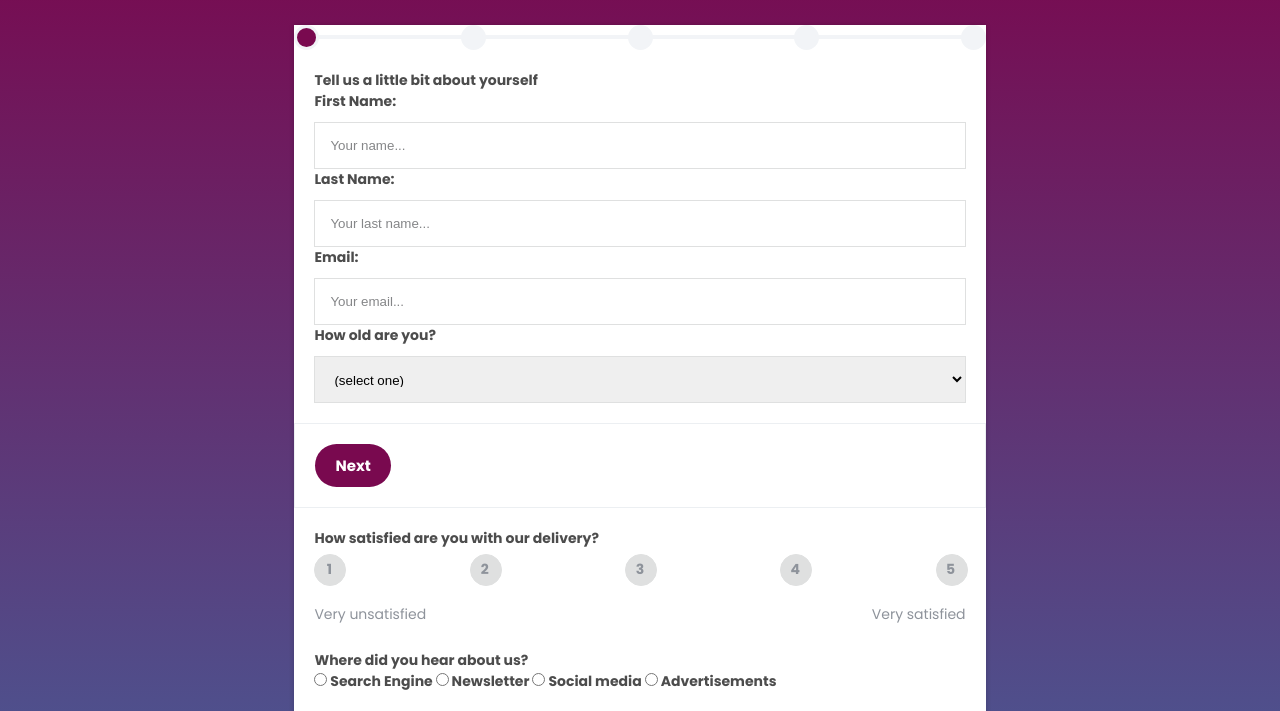
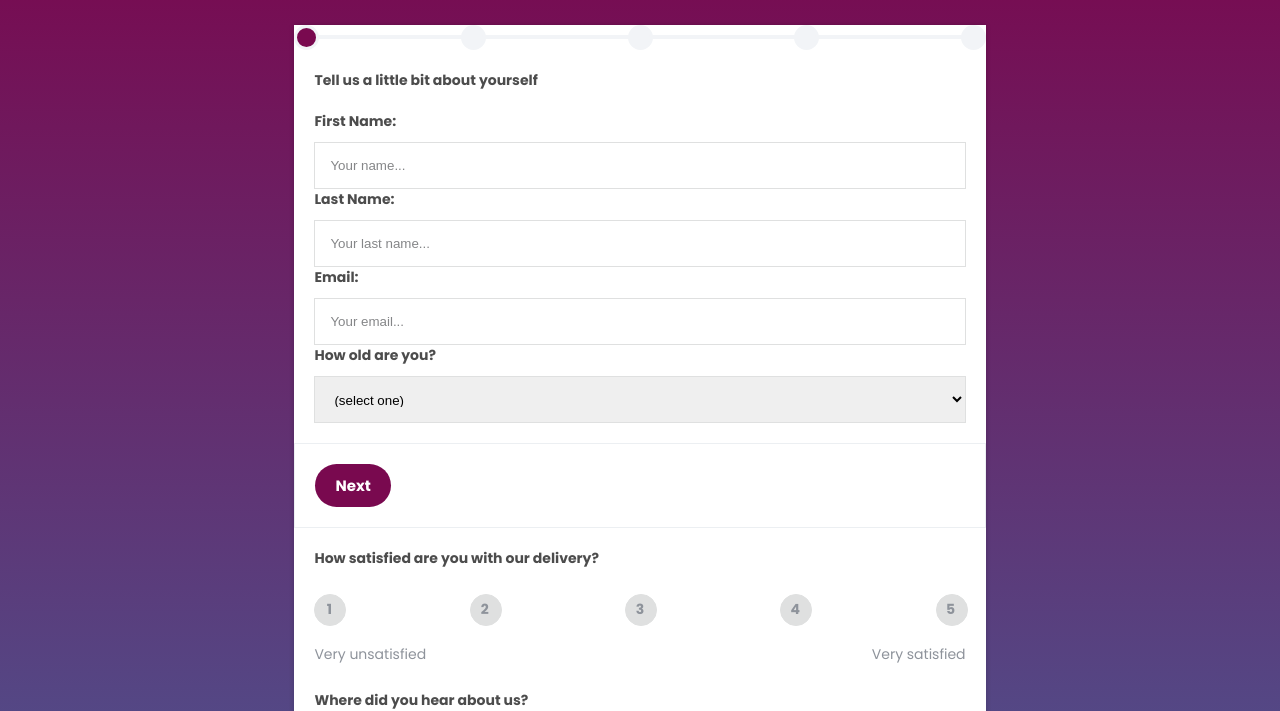
Before and after one commit to veronika-simic/survey-form, a plain HTML site: page index.html in a window 1280 px wide. Shown: the part 60-771 px from the top of the page. Drawn offline with Linux system fonts and the light colour scheme.

Commit message:
Add styling for group class

```diff
--- a/styles.css
+++ b/styles.css
@@ -7,7 +7,7 @@
 }
 
 html {
-    background: linear-gradient(#79094f, #00d4ff );
+    background: linear-gradient(#79094f, #00d4ff);
     font-size: 62.5%; /* 10px*/
 }
 
@@ -41,6 +41,7 @@ h1 i {
 
 p {
     font-size: 2.5rem;
+    margin-bottom: 2rem;
 }
 
 header > p {
@@ -275,3 +276,9 @@ header > p {
 }
 
 /* group */
+.survey-form .group {
+    display: flex;
+    flex-flow: column; /* flex-direction +  flex-wrap */
+    justify-content: center;
+    padding-bottom: 1.5rem;
+}
```
